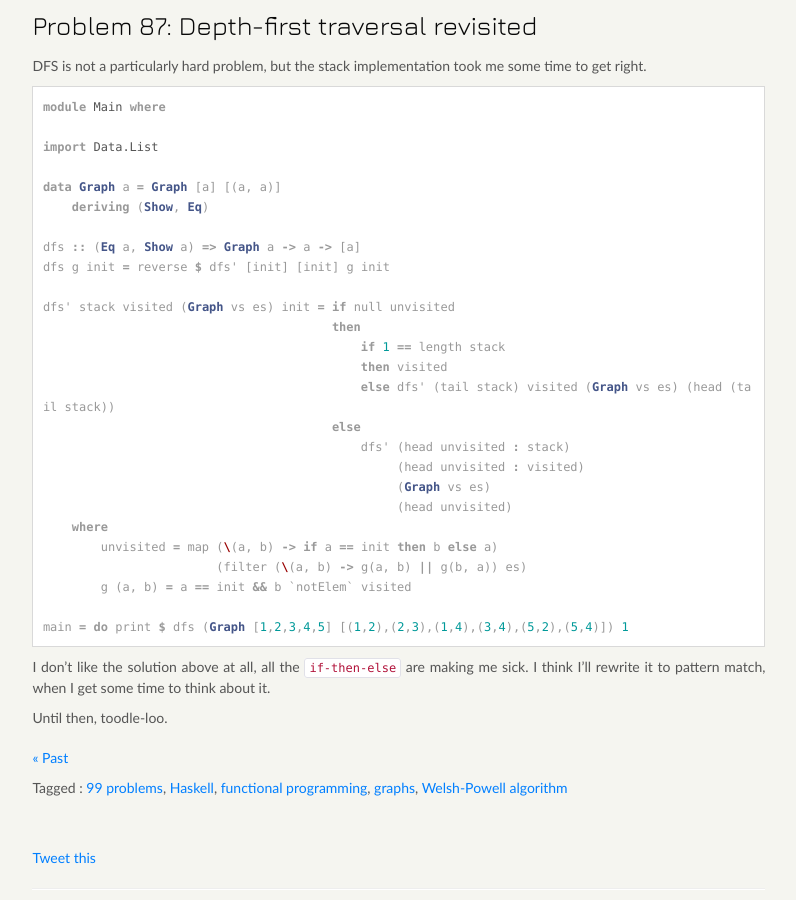
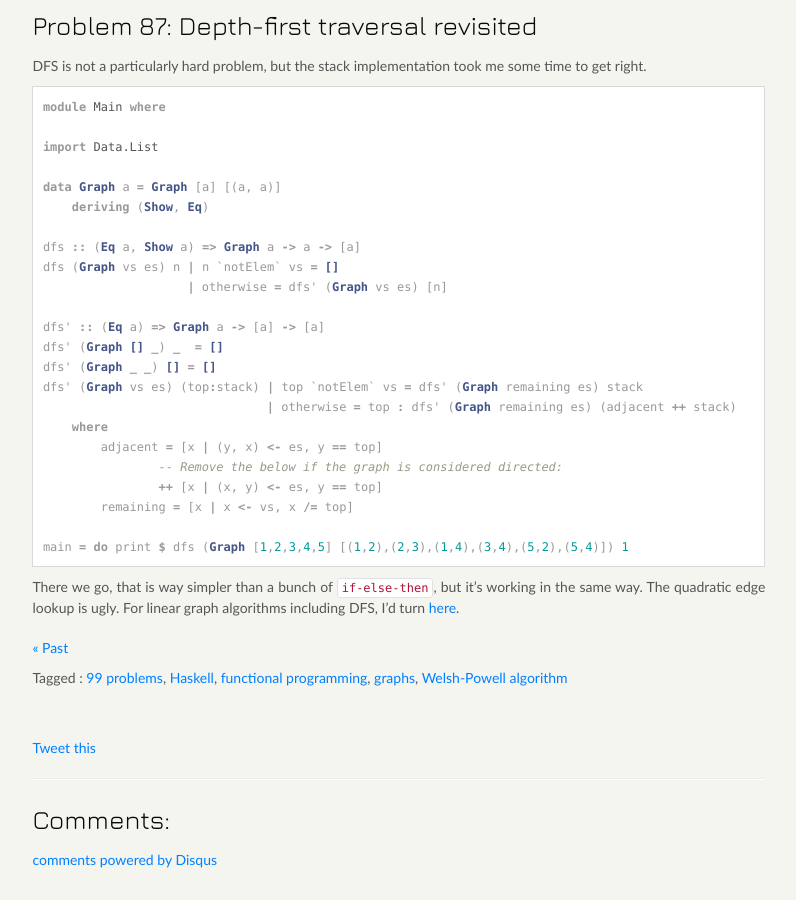
Before and after one commit to mfukar/mfukar.github.com, a Jekyll site: the page built from _posts/2015-09-30-haskellxiii.md, in a window 1280 px wide and 900 px high, scrolled down 2482 px. Shown: the whole window, without its empty margins (77-873 px from the left). Built offline with Jekyll 4.4.1, drawn with Linux system fonts in a browser that asks for light colours; some web fonts are replaced; Markdown is read by kramdown in place of the engine named in the settings; comment, search, counter and statistics services are not loaded.

Commit message:
Updates DFS implementation

````diff
--- a/_posts/2015-09-30-haskellxiii.md
+++ b/_posts/2015-09-30-haskellxiii.md
@@ -147,27 +147,24 @@ data Graph a = Graph [a] [(a, a)]
     deriving (Show, Eq)
 
 dfs :: (Eq a, Show a) => Graph a -> a -> [a]
-dfs g init = reverse $ dfs' [init] [init] g init
+dfs (Graph vs es) n | n `notElem` vs = []
+                    | otherwise = dfs' (Graph vs es) [n]
 
-dfs' stack visited (Graph vs es) init = if null unvisited
-                                        then
-                                            if 1 == length stack
-                                            then visited
-                                            else dfs' (tail stack) visited (Graph vs es) (head (tail stack))
-                                        else
-                                            dfs' (head unvisited : stack)
-                                                 (head unvisited : visited)
-                                                 (Graph vs es)
-                                                 (head unvisited)
+dfs' :: (Eq a) => Graph a -> [a] -> [a]
+dfs' (Graph [] _) _  = []
+dfs' (Graph _ _) [] = []
+dfs' (Graph vs es) (top:stack) | top `notElem` vs = dfs' (Graph remaining es) stack
+                               | otherwise = top : dfs' (Graph remaining es) (adjacent ++ stack)
     where
-        unvisited = map (\(a, b) -> if a == init then b else a)
-                        (filter (\(a, b) -> g(a, b) || g(b, a)) es)
-        g (a, b) = a == init && b `notElem` visited
+        adjacent = [x | (y, x) <- es, y == top]
+                -- Remove the below if the graph is considered directed:
+                ++ [x | (x, y) <- es, y == top]
+        remaining = [x | x <- vs, x /= top]
 
 main = do print $ dfs (Graph [1,2,3,4,5] [(1,2),(2,3),(1,4),(3,4),(5,2),(5,4)]) 1
 ```
 
-I don't like the solution above at all, all the `if-then-else` are making me sick. I think
-I'll rewrite it to pattern match, when I get some time to think about it.
-
-Until then, toodle-loo.
+There we go, that is way simpler than a bunch of `if-else-then`, but it's working in the
+same way. The quadratic edge lookup is ugly. For linear graph algorithms including DFS,
+I'd turn
+[here](http://www.researchgate.net/publication/2295532_Lazy_Depth-First_Search_and_Linear_Graph_Algorithms_in_Haskell).
````
